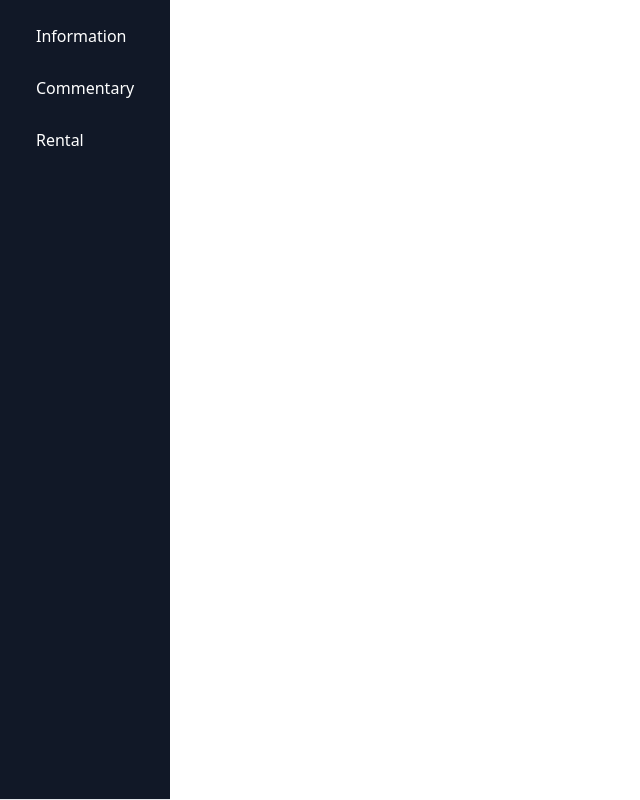
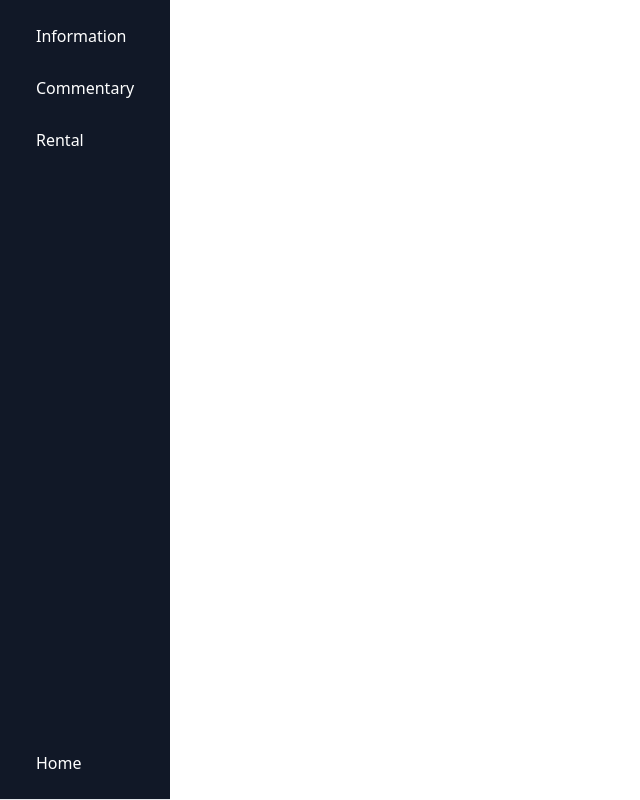
Before and after one commit to MartinezEmmanuel03/hackathon-2, a React (Vite) app in the folder frontend/: page /Dashboard in a window 1280 px wide. Shown: the whole page, without its empty margins (0-640 px from the left). Built offline with nearby package versions, Linux system fonts and the light colour scheme.

Commit message:
hotfix add link home

```diff
--- a/frontend/src/components/Navp.jsx
+++ b/frontend/src/components/Navp.jsx
@@ -26,6 +26,14 @@ export default function NavP() {
             </Link>
           </div>
         </div>
+        <div className="flex">
+          <Link
+            to="/"
+            className="flex hover:text-secondary focus:text-secondary text-white px-3 py-2  w-full"
+          >
+            <p className="text-base leading-4">Home</p>
+          </Link>
+        </div>
       </div>
     </div>
   );
```
